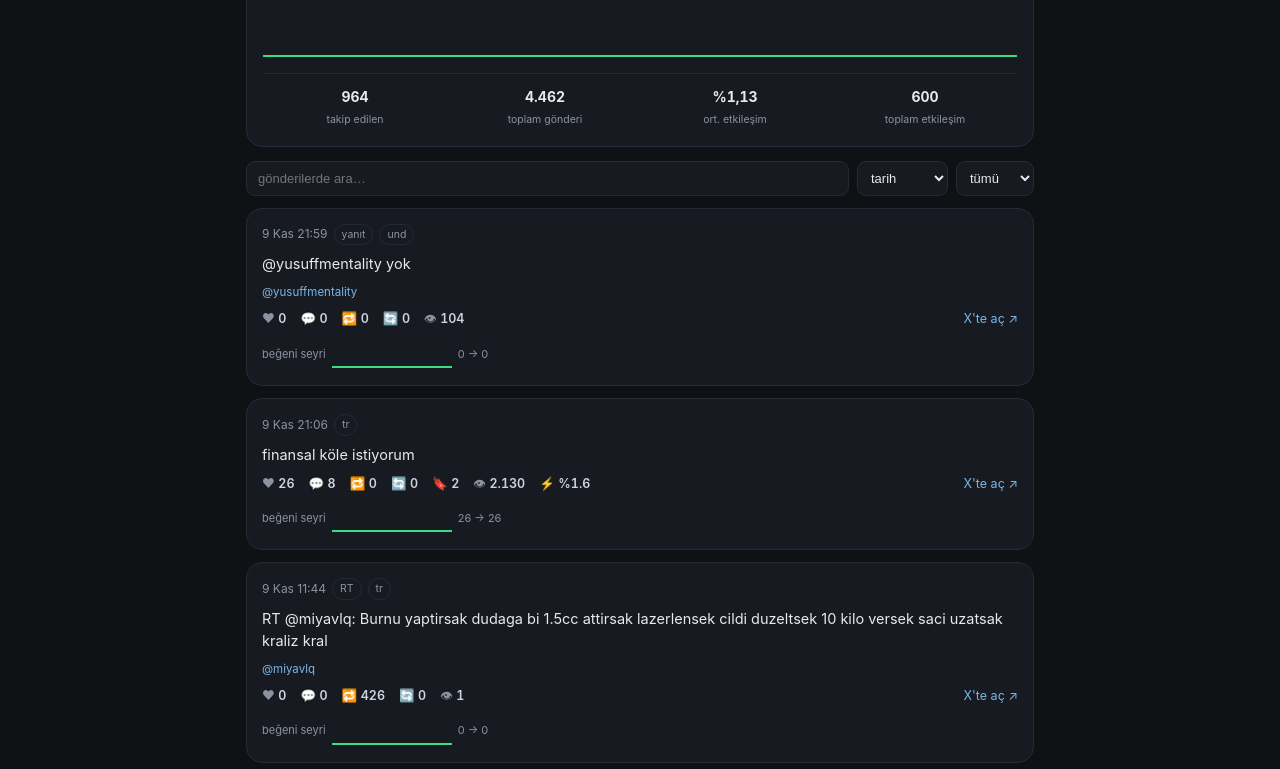
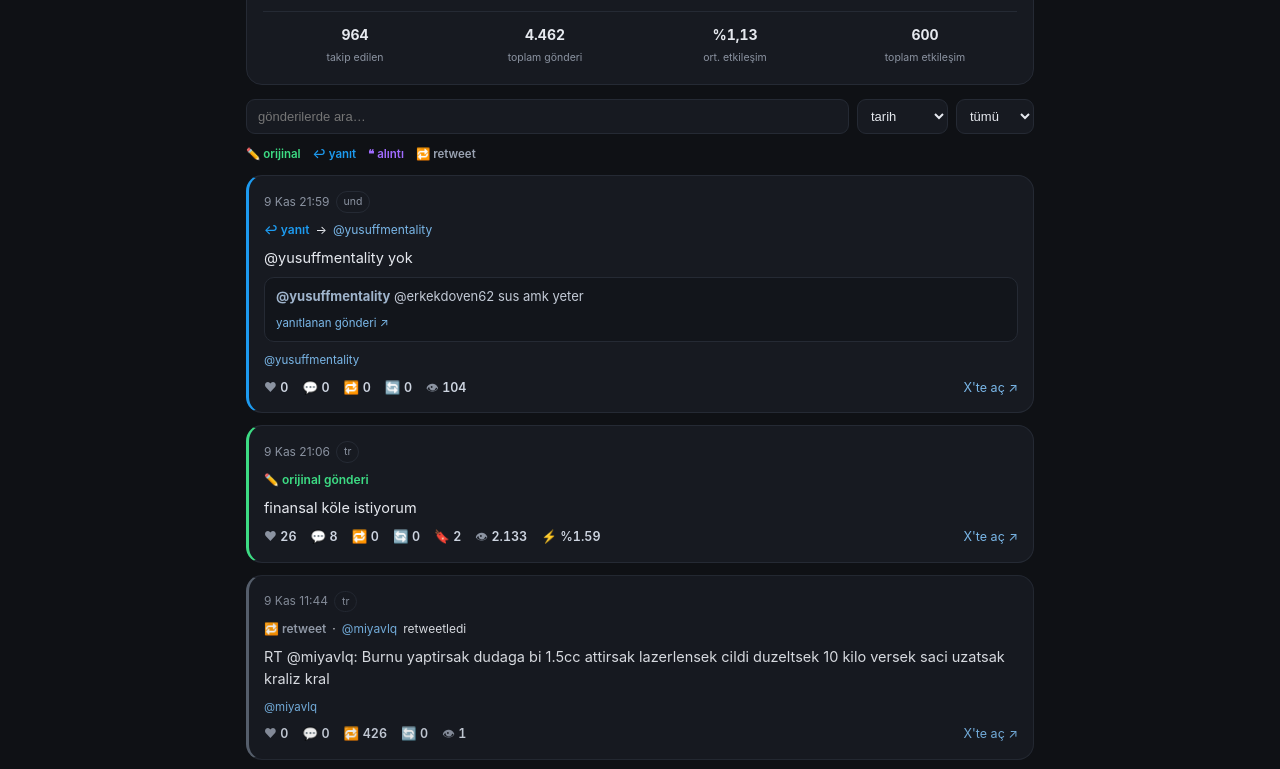
Before and after one commit to krm00/radar, a plain HTML site: page index.html in a window 1280 px wide. Shown: the part 268-1037 px from the top of the page. Drawn offline with Linux system fonts and the light colour scheme.

Commit message:
radar: gönderi türü renkleri, yanıt/alıntı hedefi ve metni

```diff
--- a/data.json
+++ b/data.json
@@ -1,5 +1,5 @@
 {
- "updated": "2026-11-10T18:35:58Z",
+ "updated": "2026-11-10T18:40:12Z",
  "accounts": [
   {
    "handle": "@erkekdoven62",
@@ -29,25 +29,21 @@
       "yusuffmentality"
      ],
      "pinned": false,
+     "reply_to": {
+      "user": "yusuffmentality",
+      "name": "yusuf",
+      "text": "@erkekdoven62 sus amk yeter",
+      "id": "2119907824457130271"
+     },
+     "quote": null,
+     "rt_of": "",
      "media": [],
      "url": "https://x.com/erkekdoven62/status/2119912914354360475",
      "engagement": 0,
      "er": 0.0,
      "hist": [
       {
-       "ts": 1794335729,
-       "l": 0,
-       "c": 0,
-       "r": 0
-      },
-      {
-       "ts": 1794335736,
-       "l": 0,
-       "c": 0,
-       "r": 0
-      },
-      {
-       "ts": 1794335758,
+       "ts": 1794336012,
        "l": 0,
        "c": 0,
        "r": 0
@@ -63,31 +59,22 @@
      "reposts": 0,
      "quotes": 0,
      "bookmarks": 2,
-     "impressions": 2130,
+     "impressions": 2133,
      "lang": "tr",
      "created_at": "2026-11-09T21:06:03.000Z",
      "hashtags": [],
      "mentions": [],
      "pinned": false,
+     "reply_to": null,
+     "quote": null,
+     "rt_of": "",
      "media": [],
      "url": "https://x.com/erkekdoven62/status/2119899340986880250",
      "engagement": 34,
-     "er": 1.6,
+     "er": 1.59,
      "hist": [
       {
-       "ts": 1794335729,
-       "l": 26,
-       "c": 8,
-       "r": 0
-      },
-      {
-       "ts": 1794335736,
-       "l": 26,
-       "c": 8,
-       "r": 0
-      },
-      {
-       "ts": 1794335758,
+       "ts": 1794336012,
        "l": 26,
        "c": 8,
        "r": 0
@@ -111,25 +98,16 @@
       "miyavlq"
      ],
      "pinned": false,
+     "reply_to": null,
+     "quote": null,
+     "rt_of": "miyavlq",
      "media": [],
      "url": "https://x.com/erkekdoven62/status/2119758069601079679",
      "engagement": 426,
      "er": null,
      "hist": [
       {
-       "ts": 1794335729,
-       "l": 0,
-       "c": 0,
-       "r": 426
-      },
-      {
-       "ts": 1794335736,
-       "l": 0,
-       "c": 0,
-       "r": 426
-      },
-      {
-       "ts": 1794335758,
+       "ts": 1794336012,
        "l": 0,
        "c": 0,
        "r": 426
@@ -145,31 +123,22 @@
      "reposts": 0,
      "quotes": 1,
      "bookmarks": 1,
-     "impressions": 1882,
+     "impressions": 1883,
      "lang": "tr",
      "created_at": "2026-11-07T12:17:48.000Z",
      "hashtags": [],
      "mentions": [],
      "pinned": false,
+     "reply_to": null,
+     "quote": null,
+     "rt_of": "",
      "media": [],
      "url": "https://x.com/erkekdoven62/status/2119041628102877546",
      "engagement": 35,
      "er": 1.86,
      "hist": [
       {
-       "ts": 1794335729,
-       "l": 32,
-       "c": 2,
-       "r": 0
-      },
-      {
-       "ts": 1794335736,
-       "l": 32,
-       "c": 2,
-       "r": 0
-      },
-      {
-       "ts": 1794335758,
+       "ts": 1794336012,
        "l": 32,
        "c": 2,
        "r": 0
@@ -193,25 +162,21 @@
       "angelbutsinner"
      ],
      "pinned": false,
+     "reply_to": {
+      "user": "angelbutsinner",
+      "name": "emre",
+      "text": "@erkekdoven62 bizi şöyle paylaşan kızla..",
+      "id": "2118444390813229181"
+     },
+     "quote": null,
+     "rt_of": "",
      "media": [],
      "url": "https://x.com/erkekdoven62/status/2118460272310440415",
      "engagement": 1,
      "er": 0.51,
      "hist": [
       {
-       "ts": 1794335729,
-       "l": 1,
-       "c": 0,
-       "r": 0
-      },
-      {
-       "ts": 1794335736,
-       "l": 1,
-       "c": 0,
-       "r": 0
-      },
-      {
-       "ts": 1794335758,
+       "ts": 1794336012,
        "l": 1,
        "c": 0,
        "r": 0
@@ -235,25 +200,21 @@
       "StevenBerkee7"
      ],
      "pinned": false,
+     "reply_to": {
+      "user": "StevenBerkee7",
+      "name": "StevenBerke7",
+      "text": "@erkekdoven62 Al knk\n\nIncel kalan erkekler parasını sömürülmekten hoşlandığı için değil, ihtiyaçlarını giderene kadar seninle iletişim halinde olmak için veriyorlar https://t.co/2VLYZ0xpiQ",
+      "id": "2118385007240630563"
+     },
+     "quote": null,
+     "rt_of": "",
      "media": [],
      "url": "https://x.com/erkekdoven62/status/2118391494423777748",
      "engagement": 2,
      "er": 0.57,
      "hist": [
       {
-       "ts": 1794335729,
-       "l": 2,
-       "c": 0,
-       "r": 0
-      },
-      {
-       "ts": 1794335736,
-       "l": 2,
-       "c": 0,
-       "r": 0
-      },
-      {
-       "ts": 1794335758,
+       "ts": 1794336012,
        "l": 2,
        "c": 0,
        "r": 0
@@ -269,12 +230,15 @@
      "reposts": 0,
      "quotes": 0,
      "bookmarks": 7,
-     "impressions": 6153,
+     "impressions": 6154,
      "lang": "tr",
      "created_at": "2026-11-05T15:47:10.000Z",
      "hashtags": [],
      "mentions": [],
      "pinned": false,
+     "reply_to": null,
+     "quote": null,
+     "rt_of": "",
      "media": [
       {
        "type": "photo",
@@ -290,19 +254,7 @@
      "er": 1.02,
      "hist": [
       {
-       "ts": 1794335729,
-       "l": 57,
-       "c": 6,
-       "r": 0
-      },
-      {
-       "ts": 1794335736,
-       "l": 57,
-       "c": 6,
-       "r": 0
-      },
-      {
-       "ts": 1794335758,
+       "ts": 1794336012,
        "l": 57,
        "c": 6,
        "r": 0
@@ -324,25 +276,16 @@
      "hashtags": [],
      "mentions": [],
      "pinned": false,
+     "reply_to": null,
+     "quote": null,
+     "rt_of": "",
      "media": [],
      "url": "https://x.com/erkekdoven62/status/2117730466258362756",
      "engagement": 18,
      "er": 1.61,
      "hist": [
       {
-       "ts": 1794335729,
-       "l": 18,
-       "c": 0,
-       "r": 0
-      },
-      {
-       "ts": 1794335736,
-       "l": 18,
-       "c": 0,
-       "r": 0
-      },
-      {
-       "ts": 1794335758,
+       "ts": 1794336012,
        "l": 18,
        "c": 0,
        "r": 0
@@ -364,6 +307,9 @@
      "hashtags": [],
      "mentions": [],
      "pinned": false,
+     "reply_to": null,
+     "quote": null,
+     "rt_of": "",
      "media": [
       {
        "type": "video",
@@ -379,19 +325,7 @@
      "er": 1.9,
      "hist": [
       {
-       "ts": 1794335729,
-       "l": 21,
-       "c": 0,
-       "r": 0
-      },
-      {
-       "ts": 1794335736,
-       "l": 21,
-       "c": 0,
-       "r": 0
-      },
-      {
-       "ts": 1794335758,
+       "ts": 1794336012,
        "l": 21,
        "c": 0,
        "r": 0
@@ -401,23 +335,7 @@
    ],
    "history": [
     {
-     "ts": 1794335422,
-     "v": 3077
-    },
-    {
-     "ts": 1794335437,
-     "v": 3077
-    },
-    {
-     "ts": 1794335729,
-     "v": 3077
-    },
-    {
-     "ts": 1794335736,
-     "v": 3077
-    },
-    {
-     "ts": 1794335758,
+     "ts": 1794336012,
      "v": 3077
     }
    ],
--- a/index.html
+++ b/index.html
@@ -55,7 +55,23 @@
   .tools select{background:var(--card);border:1px solid var(--line);border-radius:9px;
                 padding:8px 9px;color:var(--txt);font-size:13px}
 
-  .post{background:var(--card);border:1px solid var(--line);border-radius:16px;padding:15px;margin-bottom:12px}
+  .post{background:var(--card);border:1px solid var(--line);border-left:3px solid var(--line);
+        border-radius:16px;padding:15px;margin-bottom:12px}
+  .post.original{border-left-color:#3ddc84}
+  .post.reply{border-left-color:#1d9bf0}
+  .post.quote{border-left-color:#a06bff}
+  .post.retweet{border-left-color:#5b6472;opacity:.93}
+  .typehdr{display:flex;align-items:center;gap:6px;font-size:12px;margin-bottom:8px;flex-wrap:wrap}
+  .typehdr a{color:#7ab7e8;text-decoration:none}
+  .ty{font-weight:600}
+  .ty.original{color:#3ddc84} .ty.reply{color:#1d9bf0}
+  .ty.quote{color:#a06bff} .ty.retweet{color:#9aa3b2}
+  .quoted{border:1px solid var(--line);border-radius:10px;padding:9px 11px;margin:0 0 10px;
+          background:#12151b;font-size:13px;color:#c3cad6}
+  .quoted b{color:#9fb4cc}
+  .quoted a{color:#7ab7e8;text-decoration:none;font-size:11.5px}
+  .legend{display:flex;gap:12px;flex-wrap:wrap;margin:0 0 12px;font-size:11.5px;color:var(--dim)}
+  .legend i{font-style:normal}
   .pmeta{display:flex;align-items:center;gap:6px;margin-bottom:8px;flex-wrap:wrap}
   .pdate{color:var(--dim);font-size:12px}
   .pill{font-size:10.5px;color:var(--dim);border:1px solid var(--line);border-radius:99px;padding:2px 7px}
@@ -156,22 +172,58 @@ function mediaHTML(media){
   }).join("")}</div>`;
 }
 
-const TYPES = {original:"", reply:"yanıt", quote:"alıntı", retweet:"RT"};
+const TYPE_META = {
+  original: {icon:"✏️", label:"orijinal gönderi", cls:"original"},
+  reply:    {icon:"↩︎", label:"yanıt",           cls:"reply"},
+  quote:    {icon:"❝", label:"alıntı",          cls:"quote"},
+  retweet:  {icon:"🔁", label:"retweet",        cls:"retweet"},
+};
+
+function typeHeader(p){
+  const t = TYPE_META[p.type] || TYPE_META.original;
+  let extra = "";
+  if(p.type === "reply" && p.reply_to && p.reply_to.user){
+    extra = ` → <a href="https://x.com/${esc(p.reply_to.user)}" target="_blank" rel="noopener">@${esc(p.reply_to.user)}</a>`;
+  } else if(p.type === "quote" && p.quote && p.quote.user){
+    extra = ` · <a href="https://x.com/${esc(p.quote.user)}" target="_blank" rel="noopener">@${esc(p.quote.user)}</a>`;
+  } else if(p.type === "retweet" && p.rt_of){
+    extra = ` · <a href="https://x.com/${esc(p.rt_of)}" target="_blank" rel="noopener">@${esc(p.rt_of)}</a> retweetledi`;
+  }
+  return `<div class="typehdr"><span class="ty ${t.cls}">${t.icon} ${t.label}</span>${extra}</div>`;
+}
+
+function quotedBox(p){
+  if(p.type === "reply" && p.reply_to && (p.reply_to.text || p.reply_to.id)){
+    const who = p.reply_to.user ? `<b>@${esc(p.reply_to.user)}</b> ` : "";
+    const txt = p.reply_to.text ? esc(p.reply_to.text) : "(metin yok)";
+    const lnk = p.reply_to.id ? `<a href="https://x.com/i/status/${p.reply_to.id}" target="_blank" rel="noopener">yanıtlanan gönderi ↗</a>` : "";
+    return `<div class="quoted">${who}${txt}<div style="margin-top:6px">${lnk}</div></div>`;
+  }
+  if(p.type === "quote" && p.quote){
+    const who = p.quote.user ? `<b>@${esc(p.quote.user)}</b> ` : "";
+    const txt = p.quote.text ? esc(p.quote.text) : "(metin yok)";
+    const lnk = p.quote.id ? `<a href="https://x.com/i/status/${p.quote.id}" target="_blank" rel="noopener">alıntılanan gönderi ↗</a>` : "";
+    return `<div class="quoted">${who}${txt}<div style="margin-top:6px">${lnk}</div></div>`;
+  }
+  return "";
+}
 
 function postHTML(p, topId){
-  const tags = [
+  const t = TYPE_META[p.type] || TYPE_META.original;
+  const badges = [
     p.pinned ? `<span class="pill pin">sabitlenmiş</span>` : "",
     p.id === topId ? `<span class="pill top">🔥 en çok etkileşim</span>` : "",
-    TYPES[p.type] ? `<span class="pill">${TYPES[p.type]}</span>` : "",
     p.lang ? `<span class="pill">${p.lang}</span>` : "",
   ].join("");
-  const hashtags = (p.hashtags||[]).map(t => `<span class="tag">#${esc(t)}</span>`).join("");
-  const mentions = (p.mentions||[]).map(t => `<span class="tag">@${esc(t)}</span>`).join("");
+  const hashtags = (p.hashtags||[]).map(x => `<span class="tag">#${esc(x)}</span>`).join("");
+  const mentions = (p.mentions||[]).map(x => `<span class="tag">@${esc(x)}</span>`).join("");
   const mini = (p.hist && p.hist.length > 1)
     ? `<div class="mini">beğeni seyri ${spark(p.hist, 120, 22)} <span>${nf(p.hist[0].l)} → ${nf(p.hist[p.hist.length-1].l)}</span></div>` : "";
-  return `<article class="post">
-    <div class="pmeta"><span class="pdate">${fmtDate(p.created_at)}</span>${tags}</div>
+  return `<article class="post ${t.cls}">
+    <div class="pmeta"><span class="pdate">${fmtDate(p.created_at)}</span>${badges}</div>
+    ${typeHeader(p)}
     <div class="ptext">${esc(p.text)}</div>
+    ${quotedBox(p)}
     ${hashtags || mentions ? `<div class="tags">${hashtags}${mentions}</div>` : ""}
     ${mediaHTML(p.media)}
     <div class="pstats">
@@ -240,6 +292,12 @@ function accountHTML(a){
       <option value="quote">alıntı</option>
       <option value="retweet">RT</option>
     </select>
+  </div>
+  <div class="legend">
+    <i><span class="ty original">✏️ orijinal</span></i>
+    <i><span class="ty reply">↩︎ yanıt</span></i>
+    <i><span class="ty quote">❝ alıntı</span></i>
+    <i><span class="ty retweet">🔁 retweet</span></i>
   </div>
   <div class="posts">${posts.map(p => postHTML(p, a.top_post)).join("")
     || `<div class="acct muted">Filtreye uyan gönderi yok.</div>`}</div>`;
```
Also changed, not shown: 2 other files.
